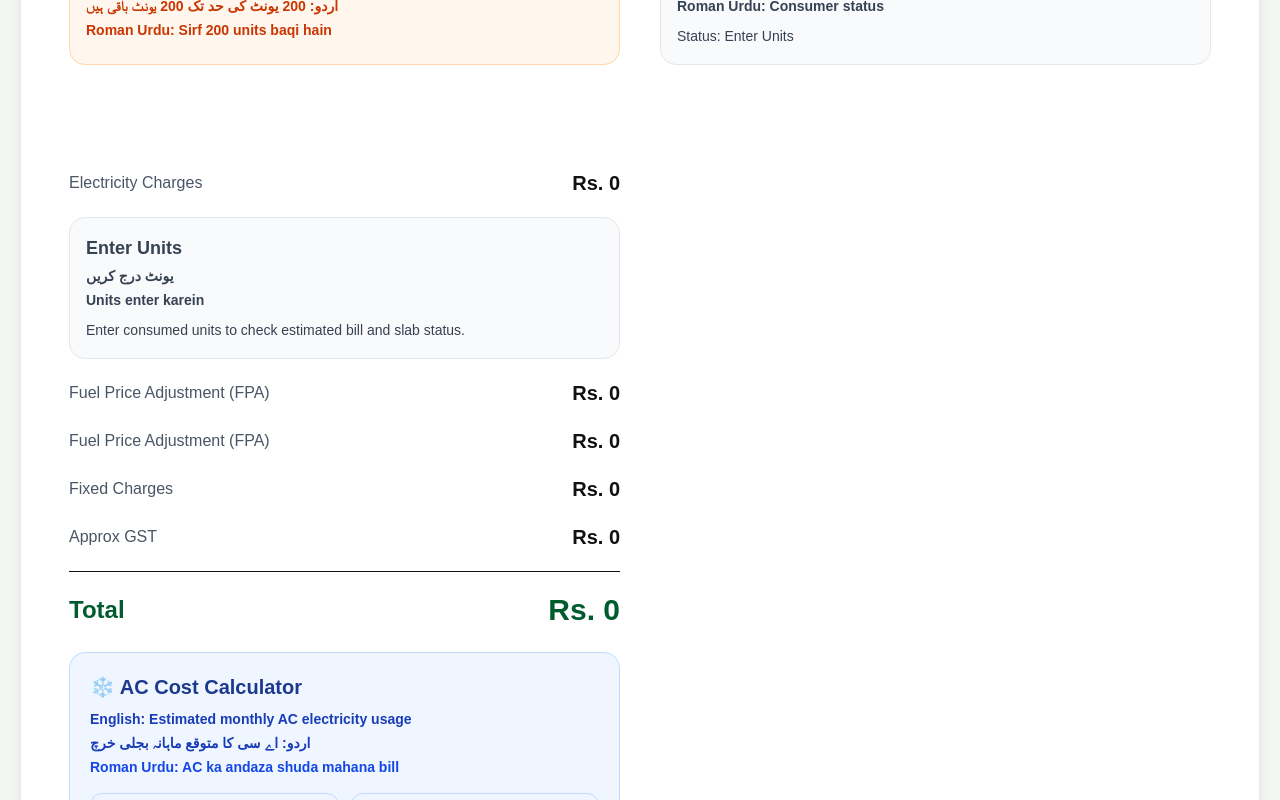
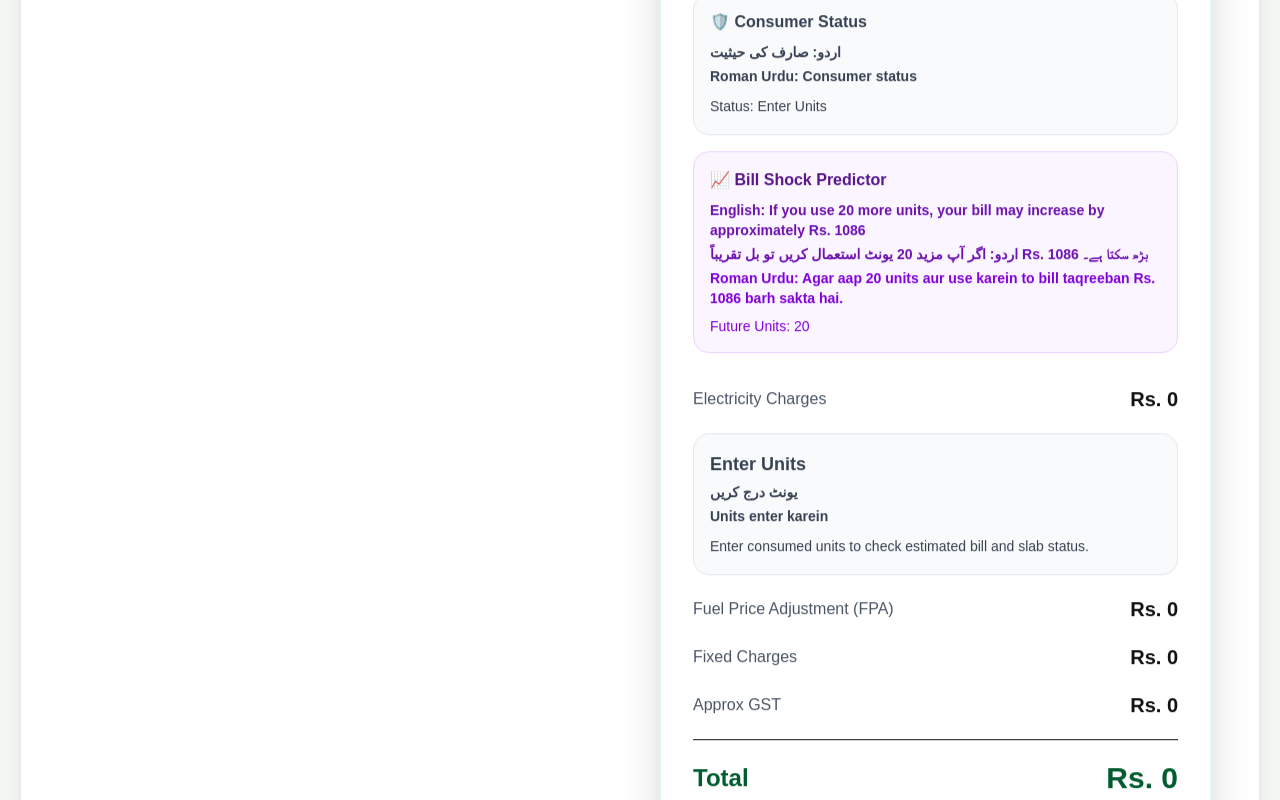
Before and after one commit to drabubakar17-svg/mepco-website, a Next.js app: page / in a window 1280 px wide. Shown: the part 3600-4400 px from the top of the page. Built offline with nearby package versions, Linux system fonts and the light colour scheme.

Commit message:
Added bill shock predictor

```diff
--- a/app/page.tsx
+++ b/app/page.tsx
@@ -142,6 +142,29 @@ const estimatedBill = useMemo(() => {
     ),
   };
 }, [consumedUnits]);
+const billShock = useMemo(() => {
+  const futureUnits = consumedUnits + 20;
+
+  const futureEnergy =
+    futureUnits <= 100
+      ? futureUnits * 30
+      : futureUnits <= 200
+      ? futureUnits * 38
+      : futureUnits <= 300
+      ? futureUnits * 45
+      : futureUnits * 55;
+
+  const futureFpa = futureUnits * 3.5;
+  const futureFixed = futureUnits > 0 ? 250 : 0;
+  const futureTax = (futureEnergy + futureFpa + futureFixed) * 0.18;
+
+  const futureTotal = futureEnergy + futureFpa + futureFixed + futureTax;
+
+  return {
+    futureUnits,
+    increase: Math.max(0, Math.round(futureTotal - estimatedBill.total)),
+  };
+}, [consumedUnits, estimatedBill.total]);
 const acEstimate = useMemo(() => {
   const hours = Number(acHours || 0);
 
@@ -827,9 +850,8 @@ onKeyDown={(e) => {
       }}
     ></div>
 
-  </div>
-
-</div>
+    </div>
+
 </div>
 
 <div className="mt-4 rounded-2xl border border-orange-200 bg-orange-50 p-4">
@@ -875,9 +897,29 @@ onKeyDown={(e) => {
     Status: {consumerStatus.status}
   </p>
 </div>
-<div className="mt-8 space-y-5">
-             <div className="mt-8 space-y-5">
-  <div className="flex items-center justify-between">
+<div className="mt-4 rounded-2xl border border-purple-200 bg-purple-50 p-4">
+  <h4 className="font-black text-purple-900">
+    📈 Bill Shock Predictor
+  </h4>
+
+  <p className="mt-2 text-sm font-bold text-purple-800">
+    English: If you use 20 more units, your bill may increase by approximately Rs. {billShock.increase}
+  </p>
+
+  <p className="mt-1 text-sm font-bold text-purple-800">
+    اردو: اگر آپ مزید 20 یونٹ استعمال کریں تو بل تقریباً Rs. {billShock.increase} بڑھ سکتا ہے۔
+  </p>
+
+  <p className="mt-1 text-sm font-semibold text-purple-700">
+    Roman Urdu: Agar aap 20 units aur use karein to bill taqreeban Rs. {billShock.increase} barh sakta hai.
+  </p>
+
+  <p className="mt-2 text-sm text-purple-700">
+    Future Units: {billShock.futureUnits}
+  </p>
+</div>
+
+<div className="mt-8 space-y-5">  <div className="flex items-center justify-between">
     <span className="text-gray-600">Electricity Charges</span>
     <span className="text-xl font-black">Rs. {estimatedBill.energy}</span>
   </div>
@@ -919,10 +961,6 @@ onKeyDown={(e) => {
   <span className="text-gray-600">Fuel Price Adjustment (FPA)</span>
   <span className="text-xl font-black">Rs. {estimatedBill.fpa}</span>
 </div>
-  <div className="flex items-center justify-between">
-    <span className="text-gray-600">Fuel Price Adjustment (FPA)</span>
-    <span className="text-xl font-black">Rs. {estimatedBill.fpa}</span>
-  </div>
 
   <div className="flex items-center justify-between">
     <span className="text-gray-600">Fixed Charges</span>
@@ -995,9 +1033,7 @@ onKeyDown={(e) => {
             </div>
           </div>
         </div>
-      </section>
-
-      <section className="mx-auto max-w-7xl px-5 py-16">
+      </section>      <section className="mx-auto max-w-7xl px-5 py-16">
         <div className="grid gap-8 md:grid-cols-2">
           <div className="relative overflow-hidden rounded-[35px] bg-gradient-to-br from-[#005b2e] via-[#007a3d] to-[#00994d] p-10 text-white shadow-2xl">
             <div className="absolute -right-10 -top-10 h-40 w-40 rounded-full bg-white/10" />
```
